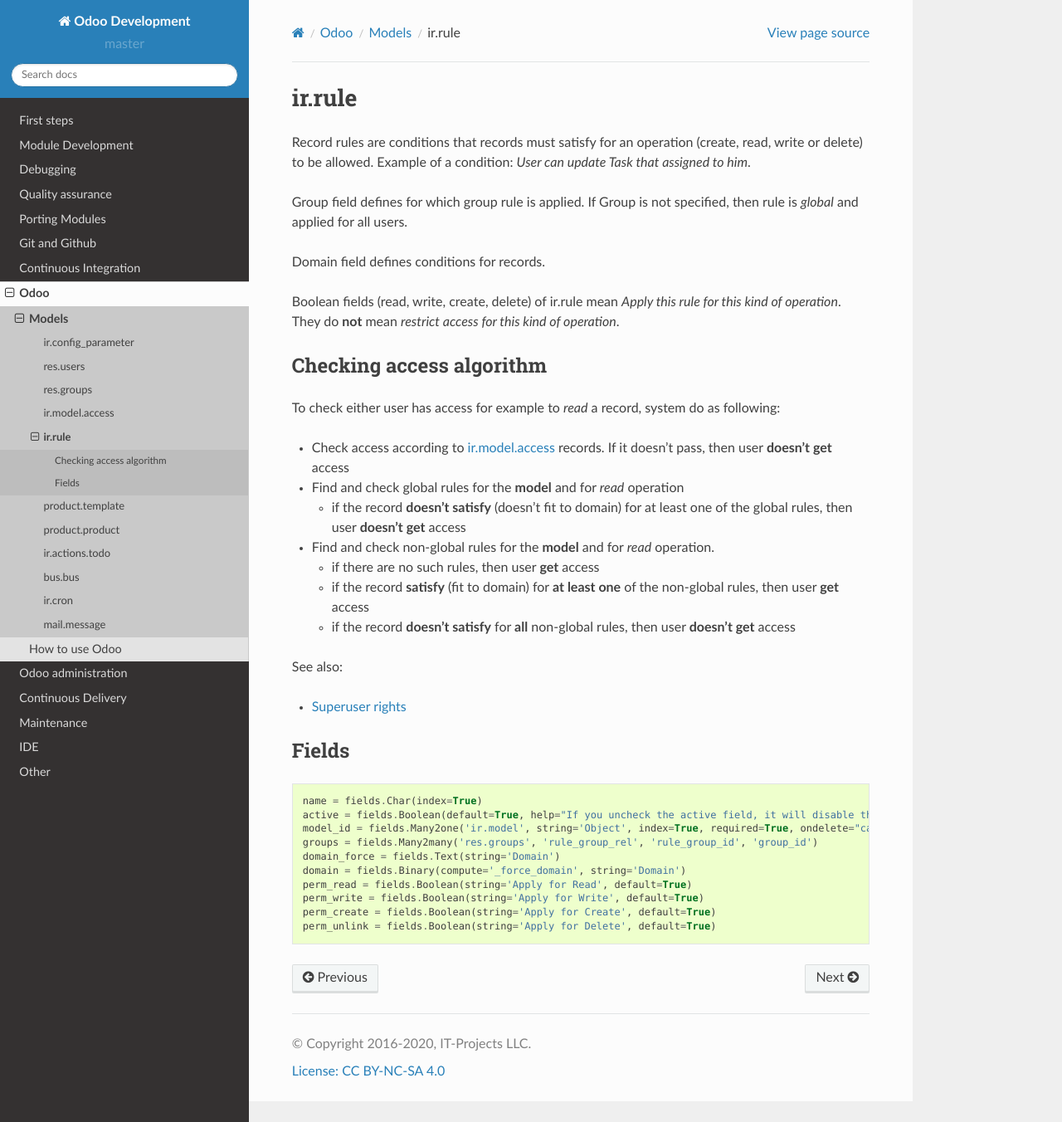
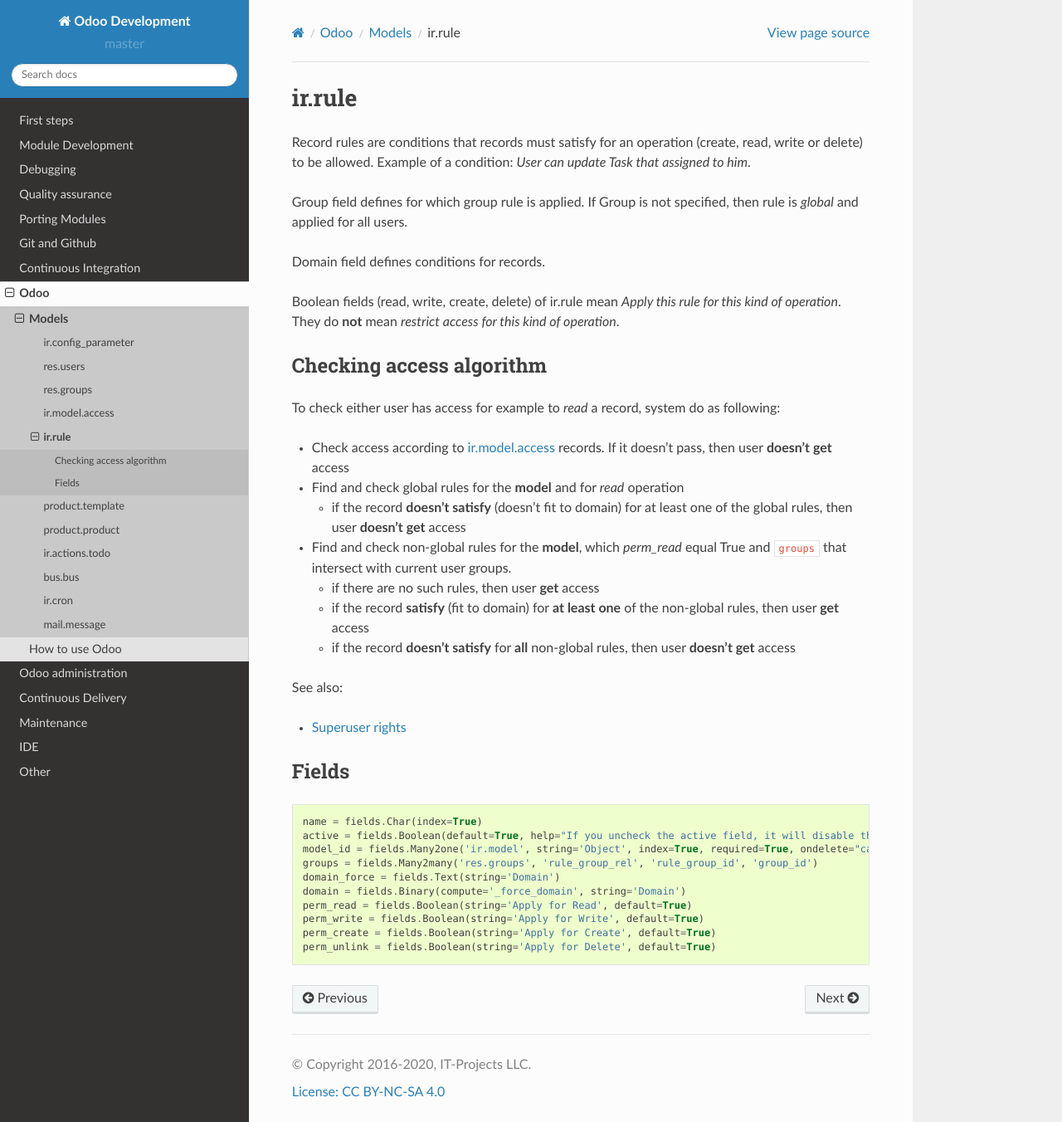
Before and after one commit to itpp-labs/odoo-development, a Sphinx documentation site: the page built from docs/odoo/models/ir.rule.rst, in a window 1280 px wide and 1352 px high. Shown: the whole window at 83% size. Built offline with Sphinx 7.4.7 and the Read the Docs theme 2.0.0, drawn with Linux system fonts in a browser that asks for light colours.

Commit message:
Update ir.rule.rst

```diff
--- a/docs/odoo/models/ir.rule.rst
+++ b/docs/odoo/models/ir.rule.rst
@@ -20,7 +20,7 @@
 
   * if the record **doesn't satisfy** (doesn't fit to domain) for at least one of the global rules, then user **doesn't get** access
 
-* Find and check non-global rules for the **model** and for *read* operation.
+* Find and check non-global rules for the **model**, which *perm_read* equal True and ``groups`` that intersect with current user groups.
 
   * if there are no such rules, then user **get** access
   * if the record **satisfy** (fit to domain) for **at least one** of the non-global rules, then user **get** access
```
